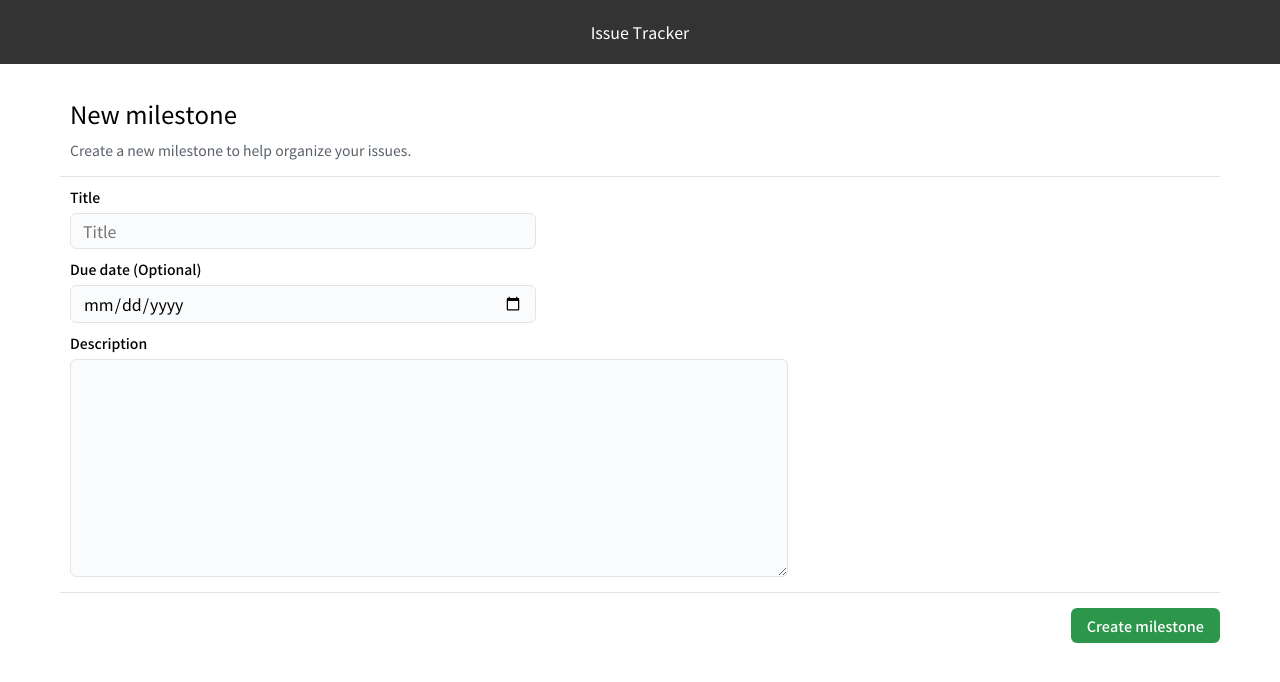
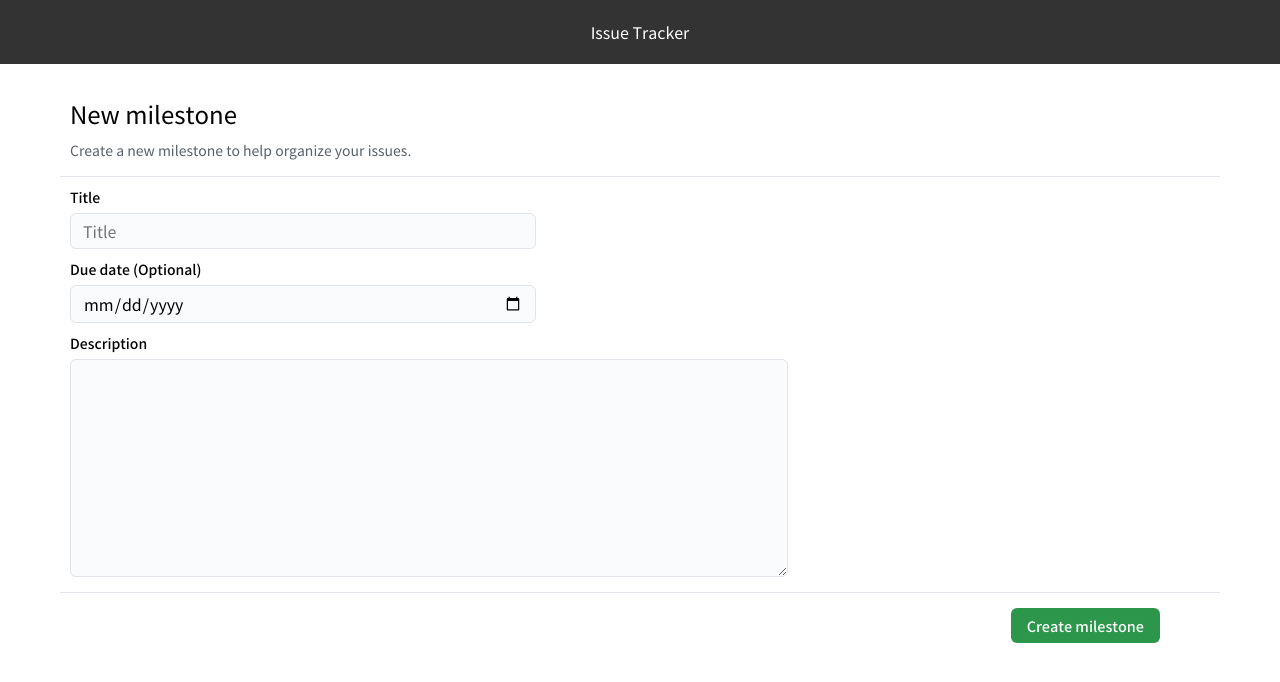
Before and after one commit to boostcamp-2020/IssueTracker-19, a React app in the folder frontend/: page /milestones/new in a window 1280 px wide. Shown: the top 682 px of the page. Built offline with nearby package versions, Linux system fonts and the light colour scheme.

Commit message:
[refactor] 마일스톤 관련 페이지 margin 수정 및 Tab영역 추가

```diff
--- a/frontend/src/components/MilestoneEditBox/MilestoneEditBox.js
+++ b/frontend/src/components/MilestoneEditBox/MilestoneEditBox.js
@@ -9,7 +9,8 @@ const Form = styled.form`
   ${flexColumn}
 `;
 const Container = styled.div`
-  margin: 0px 60px 10px;
+  margin-bottom: 10px;
+  margin-top: 16px;
   padding-bottom: 5px;
   border-top: 1px solid #e1e4e8;
   border-bottom: 1px solid #e1e4e8;
--- a/frontend/src/components/MilestoneNewHeader/MilestoneNewHeader.js
+++ b/frontend/src/components/MilestoneNewHeader/MilestoneNewHeader.js
@@ -1,9 +1,6 @@
 import React, { useState } from 'react';
 import styled from 'styled-components';
 
-const Container = styled.div`
-  margin: 32px 60px 0;
-`;
 const Header = styled.h2`
   margin-bottom: 8px;
   padding: 0 10px;
@@ -11,7 +8,6 @@ const Header = styled.h2`
   font-weight: 400;
 `;
 const HeaderDescriptsion = styled.div`
-  margin-bottom: 16px;
   padding: 0 10px;
   font-size: 14px;
   font-weight: 400;
@@ -20,9 +16,9 @@ const HeaderDescriptsion = styled.div`
 
 export default function MilestoneNewHeader() {
   return (
-    <Container>
+    <>
       <Header>New milestone</Header>
       <HeaderDescriptsion>Create a new milestone to help organize your issues.</HeaderDescriptsion>
-    </Container>
+    </>
   );
 }
--- a/frontend/src/pages/MilestoneEdit.js
+++ b/frontend/src/pages/MilestoneEdit.js
@@ -1,11 +1,20 @@
 import React from 'react';
-import { Header, MilestoneEditBox } from '@components';
+import styled from 'styled-components';
+import { Header, MilestoneEditBox, LabelMilestoneTab } from '@components';
+import { numerics } from '@styles/variables';
+
+const Container = styled.div`
+  margin: 32px ${numerics.marginHorizontal};
+`;
 
 export default function MilestoneEdit() {
   return (
     <>
       <Header />
-      <MilestoneEditBox isNew={false} />
+      <Container>
+        <LabelMilestoneTab Submit={false} ButtonName={''} />
+        <MilestoneEditBox isNew={false} />
+      </Container>
     </>
   );
 }
--- a/frontend/src/pages/MilestoneNew.js
+++ b/frontend/src/pages/MilestoneNew.js
@@ -1,12 +1,20 @@
 import React from 'react';
+import styled from 'styled-components';
 import { Header, MilestoneEditBox, MilestoneNewHeader } from '@components';
+import { numerics } from '@styles/variables';
+
+const Container = styled.div`
+  margin: 32px ${numerics.marginHorizontal};
+`;
 
 export default function MilestoneNew() {
   return (
     <>
       <Header />
-      <MilestoneNewHeader />
-      <MilestoneEditBox isNew={true} />
+      <Container>
+        <MilestoneNewHeader />
+        <MilestoneEditBox isNew={true} />
+      </Container>
     </>
   );
 }
```
Also changed, not shown: frontend/src/pages/Milestone.js (+10 -1 lines).
